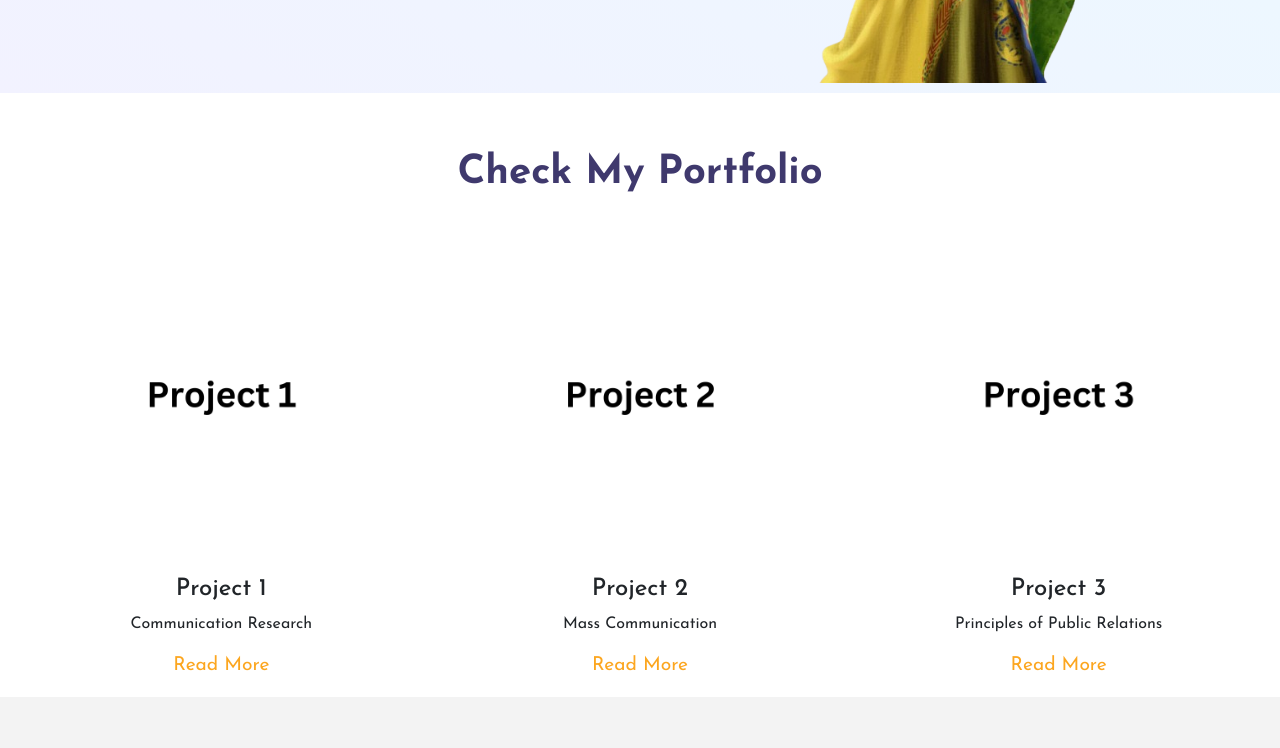
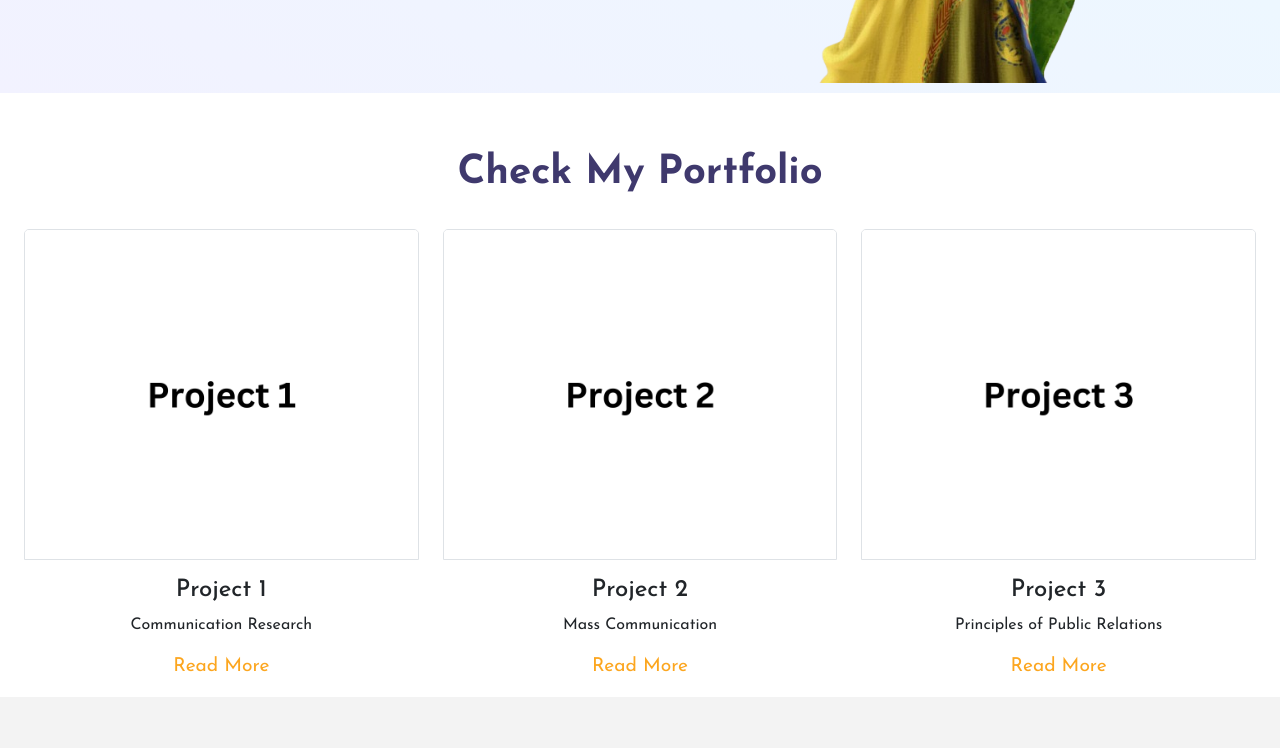
Before and after one commit to Kamranislam0123/awry-portfolio, a plain HTML site: page index.html in a window 1280 px wide. Shown: the part 432-1180 px from the top of the page. Drawn offline with nearby package versions, Linux system fonts and the light colour scheme.

Commit message:
borderadded

```diff
--- a/index.html
+++ b/index.html
@@ -267,7 +267,7 @@
           <!-- Project 1 -->
           <div class="post col-md-4 all col-10 mt-3 mt-md-0" data-aos="fade-up">
             <div class="card">
-              <a href="https://docs.google.com/document/d/1M2teHcH4PwFtMMnG2cyiySUm8AyHcnJ5Wce4_pAX3Cs/edit?usp=sharing"><img src="images/Project.1png.png" class="card-img-top" alt="Project 1" /></a>
+              <a href="https://docs.google.com/document/d/1M2teHcH4PwFtMMnG2cyiySUm8AyHcnJ5Wce4_pAX3Cs/edit?usp=sharing"><img src="images/Project.1png.png" class="card-img-top border" alt="Project 1" /></a>
               <div class="card-body text-center">
                 <h4 class="card-title">Project 1</h4>
                 <p>Communication Research</p>
@@ -279,7 +279,7 @@
           <!-- Project 2 -->
           <div class="post col-md-4 all col-10 mt-3 mt-md-0" data-aos="fade-up">
             <div class="card">
-              <a href="#"><img src="images/p2.png" class="card-img-top" alt="Project 2" /></a>
+              <a href="#"><img src="images/p2.png" class="card-img-top border" alt="Project 2" /></a>
               <div class="card-body text-center">
                 <h4 class="card-title">Project 2</h4>
                 <p>Mass Communication</p>
@@ -291,7 +291,7 @@
           <!-- Project 3 -->
           <div class="post col-md-4 all col-10 mt-3 mt-md-0" data-aos="fade-up">
             <div class="card">
-              <a href="#"><img src="images/p3.png" class="card-img-top" alt="Project 3" /></a>
+              <a href="#"><img src="images/p3.png" class="card-img-top border" alt="Project 3" /></a>
               <div class="card-body text-center">
                 <h4 class="card-title">Project 3</h4>
                <p>Principles of Public Relations</p>
```
